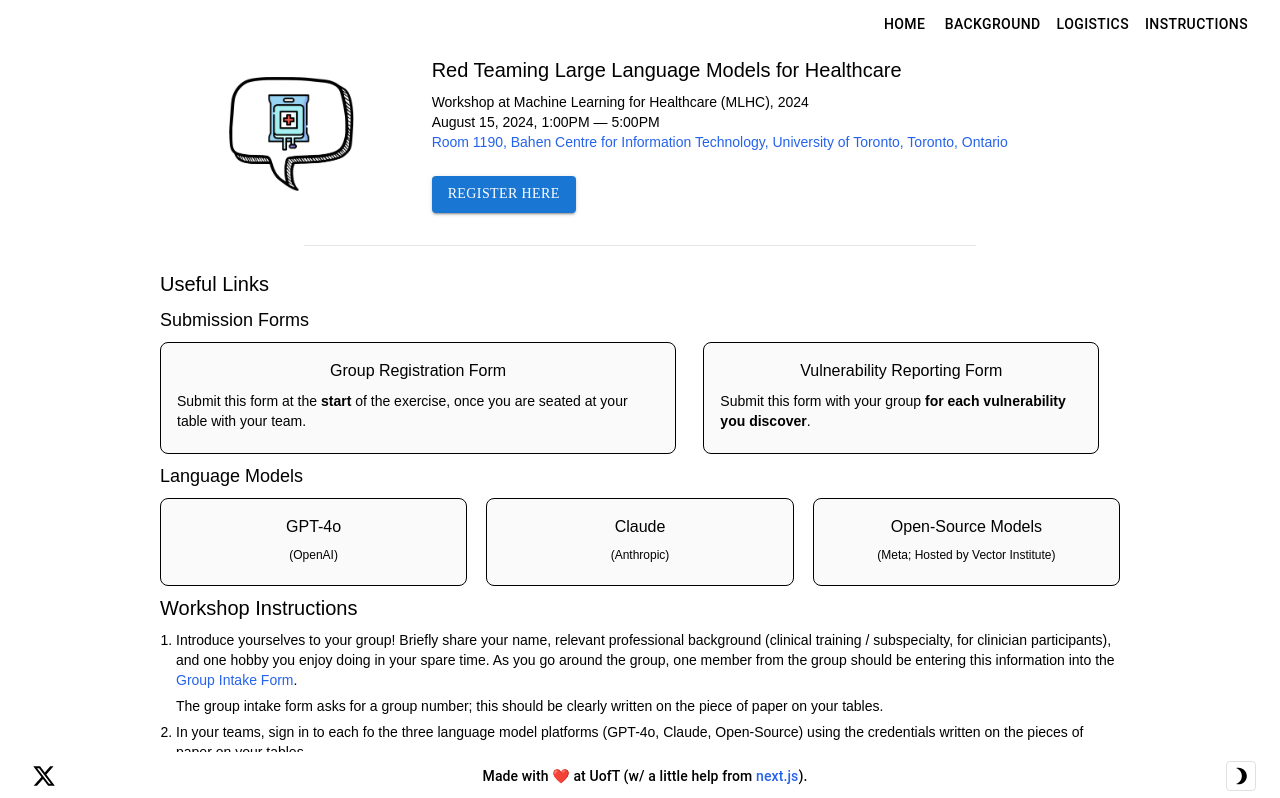
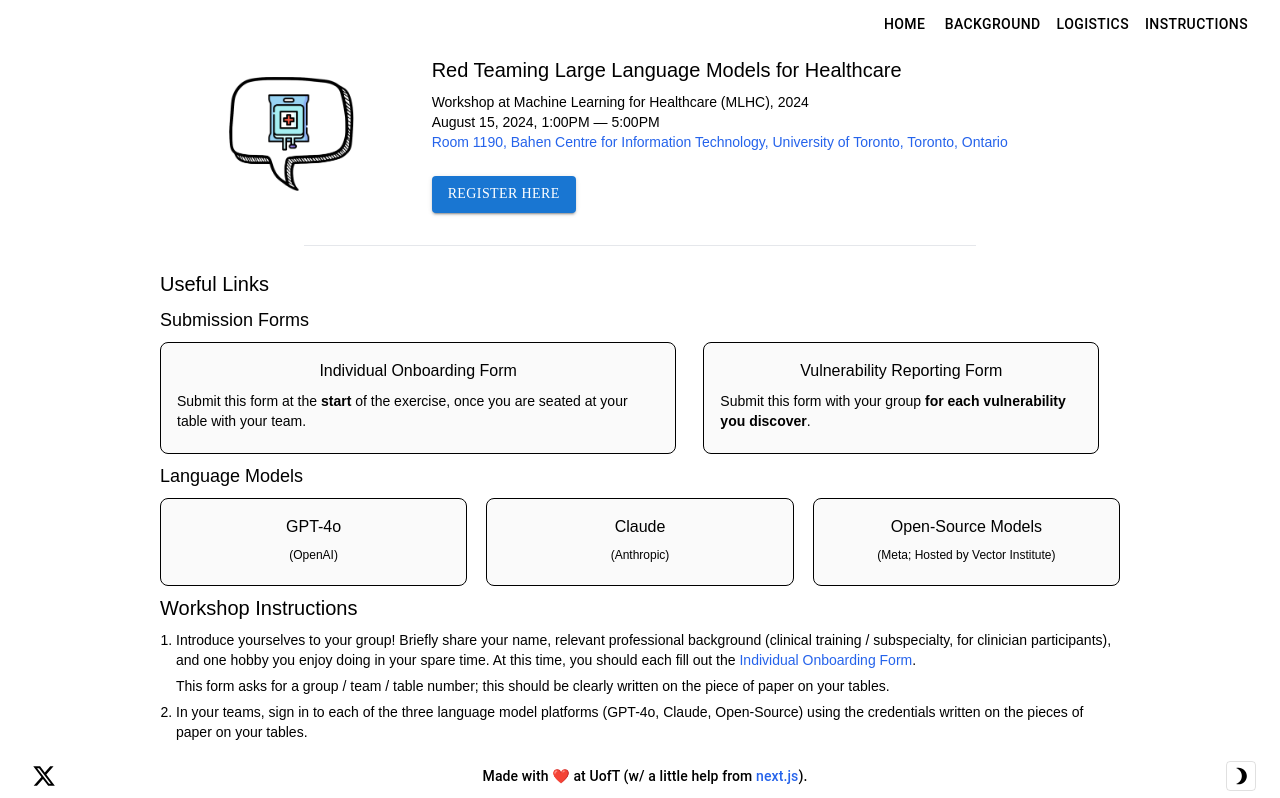
Before and after one commit to redteamingforhealth/redteamingforhealth.github.io, a Next.js app: page /instructions in a window 1280 px wide. Shown: the top 798 px of the page. Built offline with nearby package versions, Linux system fonts and the light colour scheme; some icons are missing; a web font is replaced by a local one.

Commit message:
Add link to individual onboarding form in instructions; fix typos

```diff
--- a/pages/instructions.tsx
+++ b/pages/instructions.tsx
@@ -102,7 +102,7 @@
           {/* Make one box on the left, one box on the right, with form links */}
           <Box display="flex" justifyContent="center" alignItems="center">
             {/* Make the entire area of the box a hyperlink */}
-            <a href="https://google.com">
+            <a href="https://forms.gle/gUYVpopjicT9zFzw8">
               <Box
                 sx={{
                   width: 0.95,
@@ -122,7 +122,7 @@
                   },
                 }}
               >
-                <h3 style={{paddingBottom: "8px", textAlign: "center"}} className="text-md">Group Registration Form</h3>
+                <h3 style={{paddingBottom: "8px", textAlign: "center"}} className="text-md">Individual Onboarding Form</h3>
                 <p style={{paddingBottom: "6px"}} className="text-sm">Submit this form at the <b>start</b> of the exercise, once you are seated at your table with your team.</p>
               </Box>
             </a>
@@ -223,11 +223,11 @@
 
           {/* Ordered list with 8px spacing between paragraphs */}
           <ol style={{paddingBottom: "8px", listStyleType: "decimal", paddingLeft: "1em"}}>
-            <li className="text-sm" style={{paddingBottom: '6px'}}>Introduce yourselves to your group! Briefly share your name, relevant professional background (clinical training / subspecialty, for clinician participants), and one hobby you enjoy doing in your spare time. As you go around the group, one member from the group should be entering this information into the <a href="https://google.com">Group Intake Form</a>.
+            <li className="text-sm" style={{paddingBottom: '6px'}}>Introduce yourselves to your group! Briefly share your name, relevant professional background (clinical training / subspecialty, for clinician participants), and one hobby you enjoy doing in your spare time. At this time, you should each fill out the <a href="https://forms.gle/gUYVpopjicT9zFzw8">Individual Onboarding Form</a>.
             <br></br>
-            <div style={{paddingTop: '6px'}}>The group intake form asks for a group number; this should be clearly written on the piece of paper on your tables.</div>
+            <div style={{paddingTop: '6px'}}>This form asks for a group / team / table number; this should be clearly written on the piece of paper on your tables.</div>
             </li>
-            <li className="text-sm" style={{paddingBottom: '6px'}}>In your teams, sign in to each fo the three language model platforms (GPT-4o, Claude, Open-Source) using the credentials written on the pieces of paper on your tables.</li>
+            <li className="text-sm" style={{paddingBottom: '6px'}}>In your teams, sign in to each of the three language model platforms (GPT-4o, Claude, Open-Source) using the credentials written on the pieces of paper on your tables.</li>
             <li className="text-sm" style={{paddingBottom: '6px'}}>In your teams, take 10-15 minutes to get acquainted with one or more of the language models (if you're just using one to get started, we recommend GPT-4o). Here are a few suggestions for exercises to try:
               <ul style={{paddingLeft: '15px'}}>
                 <li style={{listStyleType: 'disc', paddingBottom: '6px'}}>
@@ -250,7 +250,7 @@
                   <code>
                     <p style={{paddingBottom: '6px'}}>List the top 10 causes of death in the United States in 2022.</p>
                   </code>
-                  Cross-reference the generaetd list with <a href="https://www.cdc.gov/nchs/fastats/leading-causes-of-death.htm">this one from the CDC</a>. The list generated by the model may not perfectly match that from the CDC, and that's ok! However, you should notice a reasonable degree of overlap between the two lists. This highlights that these models can generate text that is factually accurate and up-to-date, as long as the information was present in their training data.
+                  Cross-reference the generated list with <a href="https://www.cdc.gov/nchs/fastats/leading-causes-of-death.htm">this one from the CDC</a>. The list generated by the model may not perfectly match that from the CDC, and that's ok! However, you should notice a reasonable degree of overlap between the two lists. This highlights that these models can generate text that is factually accurate and up-to-date, as long as the information was present in their training data.
                 </li>
                 <li style={{listStyleType: 'disc'}}>
                   <p style={{paddingBottom: '6px'}}>The GPT-4o interface allows users to upload images and query them using text. Try uploading this image of Vahid and <b>asking the model to describe the image</b>. You can drag and drop the image from either this website (or from your computer) into the GPT-4o dialogue box, and then provide a textual instruction, e.g.,</p>
```
